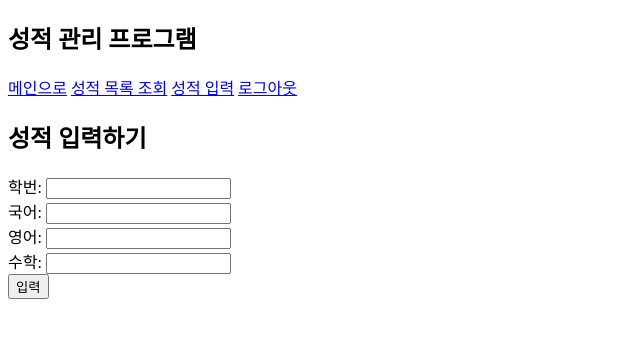
After one commit to tasueom/20250926-score-oracledb-account, a Flask app: page /insert_score in a window 1280 px wide. The commit adds this page. Shown: the top 338 px of the page, without its empty margins (0-640 px from the left). Run offline with Flask 3, Linux system fonts and the light colour scheme; the visitor is signed in with stand-in values (Sample User, id 1).

Commit message:
feat: 성적 입력 구현- 성적 입력 성공 시 메시지와 함께 성적 리스트 이동 링크 띄움

```diff
--- a/app.py
+++ b/app.py
@@ -153,6 +153,46 @@ def score_list():
     conn.close()
     return ren("score_list.html", rows=rows, sno = session.get("sno"), sname=session.get("sname"), role=session.get("role"))
 
+@app.route("/insert_score",methods=['GET','POST'])
+def insert_score():
+    #성적 삽입 요청
+    if request.method=="POST":
+        sno = request.form["sno"]
+        kor = int(request.form["kor"])
+        eng = int(request.form["eng"])
+        mat = int(request.form["mat"])
+        tot, avg, grade = calculate(kor, eng, mat)
+
+        conn, cur = conn_db()
+        cur.execute("""insert into scores(sno, kor, eng, mat, tot, average, grade)
+                    values(:1, :2, :3, :4, :5, :6, :7)""",
+                    (sno, kor, eng, mat, tot, avg, grade))
+        conn.commit()
+        conn.close()
+
+        return ren("insert_score.html", noti="성적이 입력되었습니다.", sno=session.get("sno"), role=session.get("role"))
+    #삽입 폼 이동
+    if session.get("role") != "admin":#관리자가 아닌 사람이 성적 입력을 시도할 시
+        return ren("index.html", err="잘못된 접근입니다", sno = session.get("sno"), sname=session.get("sname"), role=session.get("role"))
+    #관리자라면
+    return ren("insert_score.html", sno = session.get("sno"), role=session.get("role"))
+
+def calculate(kor, eng, mat):
+    tot = kor+eng+mat
+    avg = round(tot/3,2)
+    match int(avg//10):
+        case 10|9:
+            grade = "A"
+        case 8:
+            grade = "B"
+        case 7:
+            grade = "C"
+        case 6:
+            grade = "D"
+        case _:
+            grade = "F"
+    return tot, avg, grade
+
 if __name__ == "__main__":
     init_db()
     app.run(debug=True)
--- /dev/null
+++ b/templates/insert_score.html
@@ -0,0 +1,22 @@
+{% extends "layout.html" %}
+
+{% block title %}
+성적 입력하기
+{% endblock %}
+
+{% block content %}
+
+<h2>성적 입력하기</h2>
+<form method="post" action="{{url_for('insert_score')}}">
+    학번: <input type="text" name="sno"><br>
+    국어: <input type="text" name="kor"><br>
+    영어: <input type="text" name="eng"><br>
+    수학: <input type="text" name="mat"><br>
+    <button type="submit">입력</button>
+</form>
+
+{% if noti %}
+<p class="noti">{{noti}} <a href="{{url_for('score_list')}}">리스트 이동하기</a></p>
+{% endif %}
+
+{% endblock %}
--- a/templates/layout.html
+++ b/templates/layout.html
@@ -12,6 +12,7 @@
 
         {% if role=="admin" %}
         <a href="{{url_for('score_list')}}">성적 목록 조회</a>
+        <a href="{{url_for('insert_score')}}">성적 입력</a>
         {% endif %}
 
         {% if not sno %}
```
